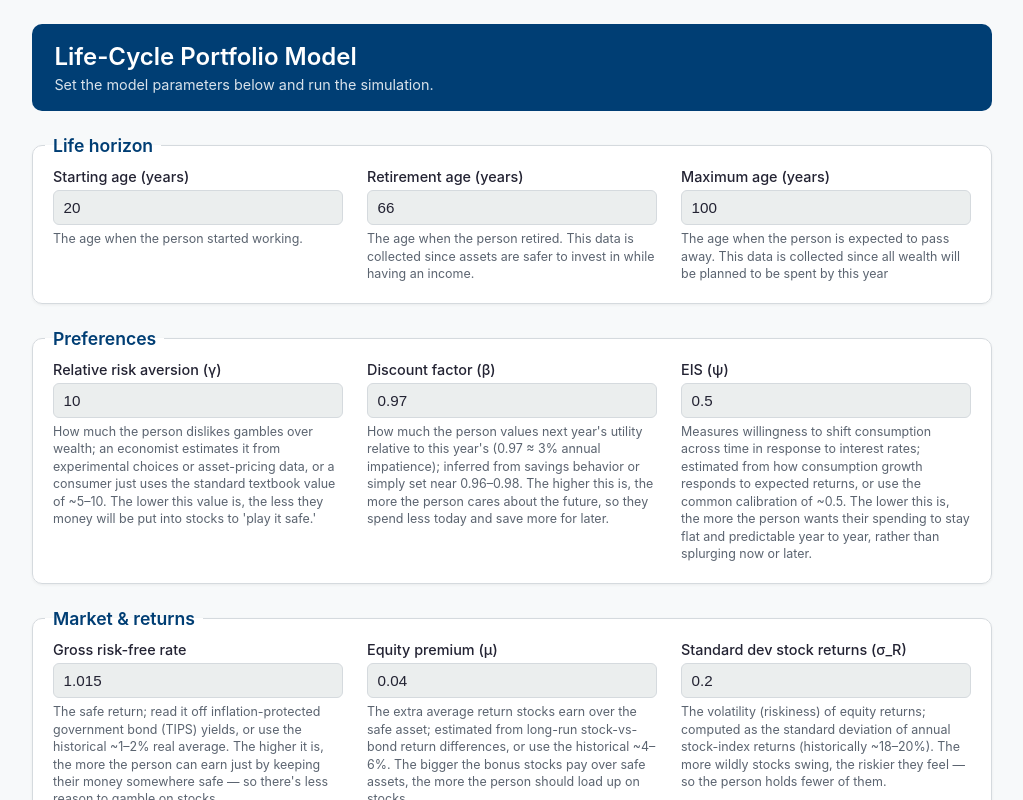
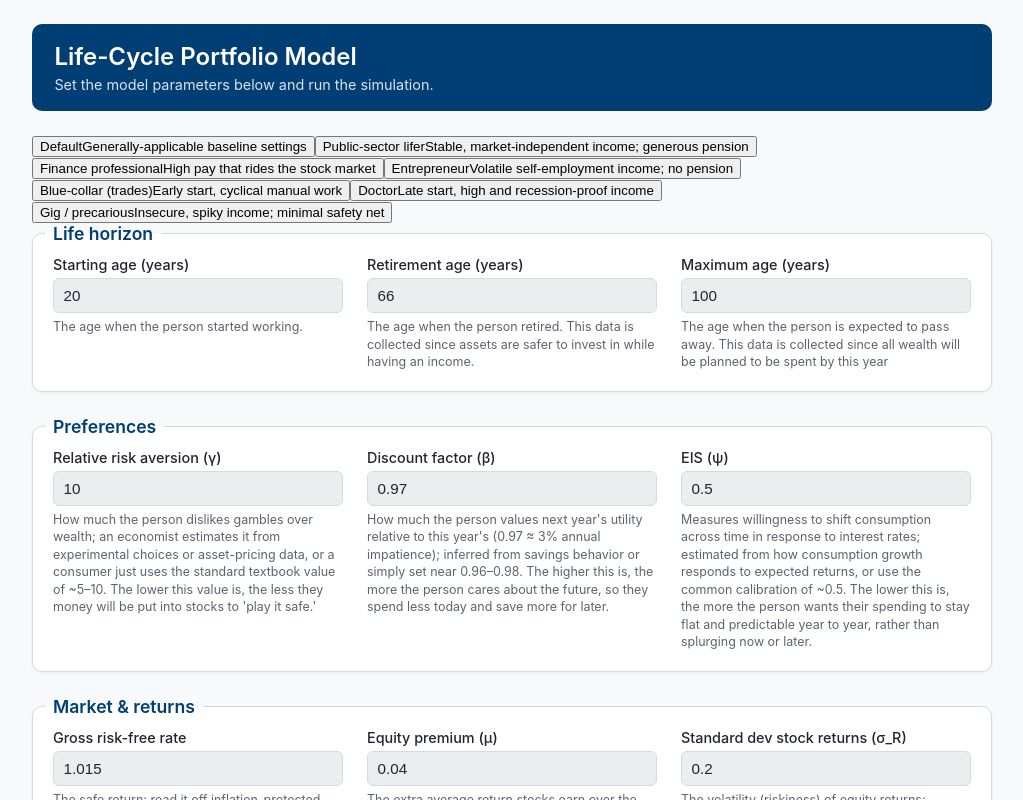
Before and after one commit to gmich1/Life-Cycle-Model-Website, a React (Create React App) app in the folder Real/frontend/: page / in a window 1280 px wide. Shown: the top 800 px of the page, without its empty margins (128-1151 px from the left). Built offline with nearby package versions, Linux system fonts and the light colour scheme.

Commit message:
feat: add persona preset selector to the input form

```diff
--- a/Real/frontend/src/pages/Inputs.js
+++ b/Real/frontend/src/pages/Inputs.js
@@ -83,6 +83,37 @@ const LABELS = {
   meanWY: 'Wealth / income',
 }
 
+// Persona presets. Each `values` entry overrides a FIELDS default by name;
+// any field not listed keeps its default. Only the three education-showcase
+// personas (finance, bluecollar, doctor) override the income polynomial
+// aa/b1/b2/b3. Values come from the design spec §4 and §4.3.
+const PRESETS = [
+  { id: 'default', label: 'Default',
+    subtitle: 'Generally-applicable baseline settings',
+    values: {} },
+  { id: 'public', label: 'Public-sector lifer',
+    subtitle: 'Stable, market-independent income; generous pension',
+    values: { tb: 22, tr: 66, rho: 12, delta: 0.98, psi: 0.5, smay: 0.15, smav: 0.09, corr_v: 0, ret_fac: 0.85 } },
+  { id: 'finance', label: 'Finance professional',
+    subtitle: 'High pay that rides the stock market',
+    values: { tb: 24, tr: 62, rho: 6, delta: 0.95, psi: 0.6, smay: 0.242, smav: 0.130, corr_v: 0.52, ret_fac: 0.45,
+              aa: -1.9317, b1: 0.3194, b2: -0.00577, b3: 3.3e-5 } },
+  { id: 'entrepreneur', label: 'Entrepreneur',
+    subtitle: 'Volatile self-employment income; no pension',
+    values: { tb: 26, tr: 68, rho: 6, delta: 0.94, psi: 0.7, smay: 0.30, smav: 0.18, corr_v: 0.30, ret_fac: 0.35 } },
+  { id: 'bluecollar', label: 'Blue-collar (trades)',
+    subtitle: 'Early start, cyclical manual work',
+    values: { tb: 20, tr: 63, rho: 10, delta: 0.96, psi: 0.4, smay: 0.325, smav: 0.102, corr_v: 0.328, ret_fac: 0.60,
+              aa: 0.4914, b1: 0.1684, b2: -0.00353, b3: 2.3e-5 } },
+  { id: 'doctor', label: 'Doctor',
+    subtitle: 'Late start, high and recession-proof income',
+    values: { tb: 30, tr: 67, rho: 8, delta: 0.98, psi: 0.5, smay: 0.242, smav: 0.130, corr_v: 0.10, ret_fac: 0.55,
+              aa: -1.9317, b1: 0.3194, b2: -0.00577, b3: 3.3e-5 } },
+  { id: 'gig', label: 'Gig / precarious',
+    subtitle: 'Insecure, spiky income; minimal safety net',
+    values: { tb: 20, tr: 68, rho: 13, delta: 0.95, psi: 0.4, smay: 0.35, smav: 0.11, corr_v: 0.20, ret_fac: 0.30 } },
+]
+
 function Inputs() {
   const [result, setResult] = useState(null)
   const [charts, setCharts] = useState(null)
@@ -90,6 +121,8 @@ function Inputs() {
   const [error, setError] = useState(null)
   const [loading, setLoading] = useState(false)
   const [progress, setProgress] = useState(0)
+  const [activePreset, setActivePreset] = useState('default')
+  const active = PRESETS.find((p) => p.id === activePreset) || PRESETS[0]
 
   // Expected solve time. The bar fills over this window and then holds at
   // 99% until the real result arrives (the run may finish sooner or later).
@@ -161,7 +194,22 @@ function Inputs() {
         <p>Set the model parameters below and run the simulation.</p>
       </div>
 
-      <form method="post" onSubmit={handleSubmit}>
+      <div className="preset-bar" role="group" aria-label="Persona presets">
+        {PRESETS.map((p) => (
+          <button
+            type="button"
+            key={p.id}
+            className={`preset-pill${p.id === activePreset ? ' active' : ''}`}
+            aria-pressed={p.id === activePreset}
+            onClick={() => setActivePreset(p.id)}
+          >
+            <span className="preset-label">{p.label}</span>
+            <span className="preset-subtitle">{p.subtitle}</span>
+          </button>
+        ))}
+      </div>
+
+      <form key={activePreset} method="post" onSubmit={handleSubmit}>
         {GROUPS.map((g) => {
           // Merge consecutive fields sharing a `combo` id into one block so
           // they stack together under a single shared description.
@@ -184,7 +232,7 @@ function Inputs() {
               type="number"
               step="any"
               name={f.name}
-              defaultValue={f.def}
+              defaultValue={active.values[f.name] ?? f.def}
             />
           )
 
```
Also changed, not shown: 1 other file (tests, documents, lock files or other folders).
